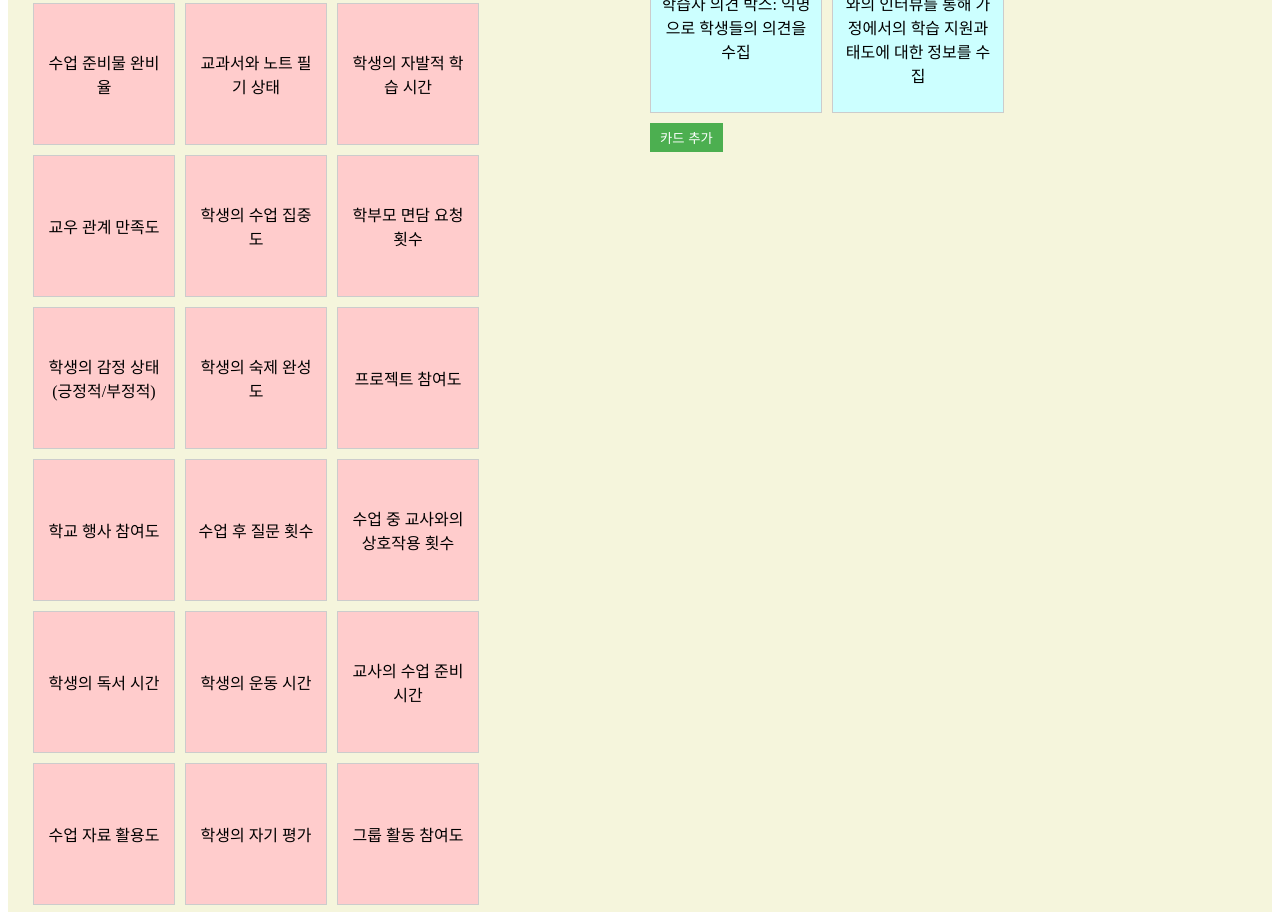
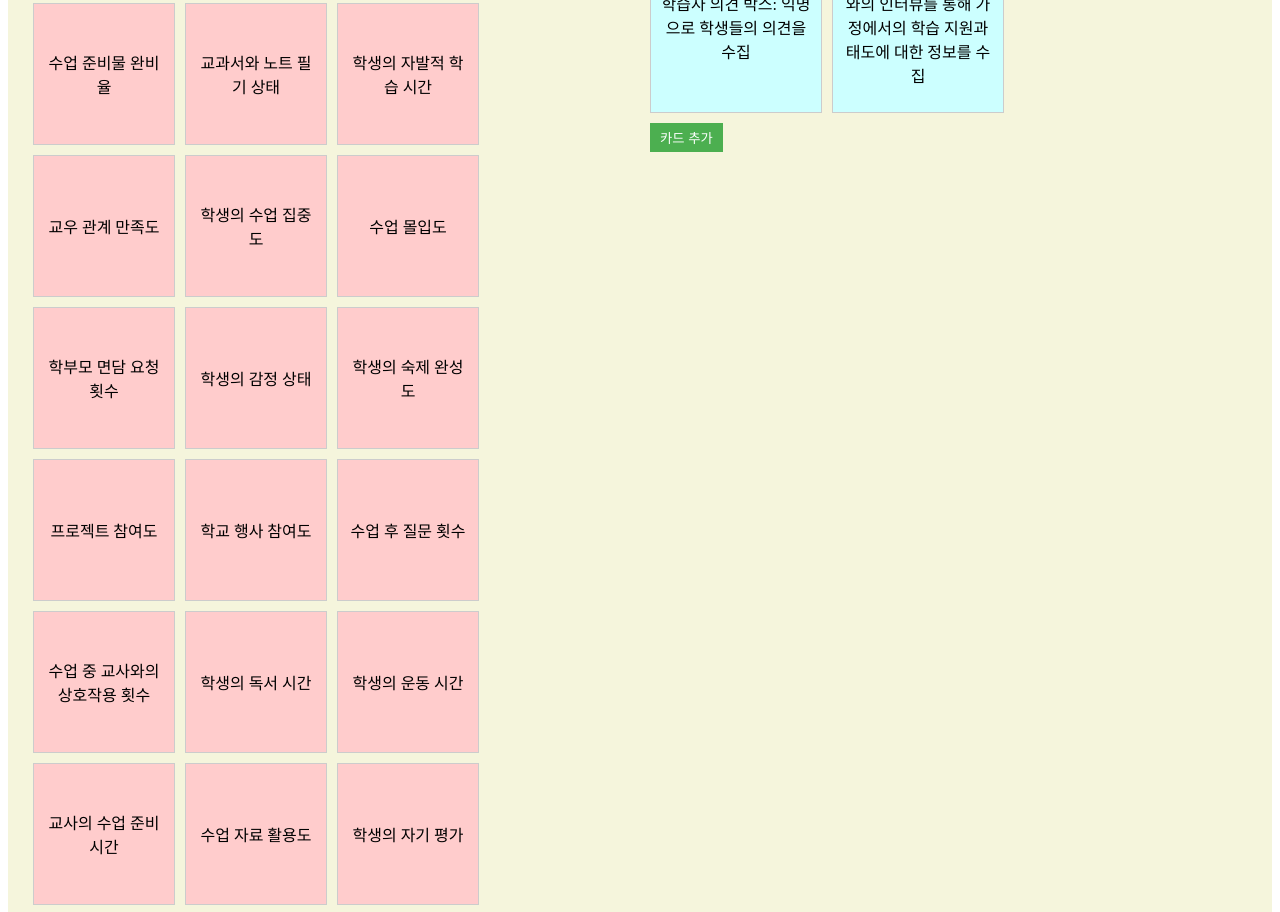
Before and after one commit to dmstj3848/dmstj, a plain HTML site: page index.html in a window 1280 px wide. Shown: the part 2533-3445 px from the top of the page. Drawn offline with Linux system fonts and the light colour scheme.

Commit message:
index.html

```diff
--- a/index.html
+++ b/index.html
@@ -344,8 +344,8 @@ window.onload = function() {
     "학생 출석률", "시험 성적", "과제 제출율", "학생 참여도", "학생 간의 상호작용 빈도",
     "수업 만족도", "학습 태도", "학급 분위기", "학생 상담 요청 횟수", "건강 상태 보고서",
     "수업 중 질문 횟수", "수업 중 발표 횟수", "수업 준비물 완비율", "교과서와 노트 필기 상태",
-    "학생의 자발적 학습 시간", "교우 관계 만족도", "학생의 수업 집중도",
-    "학부모 면담 요청 횟수", "학생의 감정 상태 (긍정적/부정적)", "학생의 숙제 완성도", "프로젝트 참여도",
+    "학생의 자발적 학습 시간", "교우 관계 만족도", "학생의 수업 집중도", "수업 몰입도",
+    "학부모 면담 요청 횟수", "학생의 감정 상태", "학생의 숙제 완성도", "프로젝트 참여도",
     "학교 행사 참여도", "수업 후 질문 횟수", "수업 중 교사와의 상호작용 횟수", "학생의 독서 시간",
     "학생의 운동 시간", "교사의 수업 준비 시간", "수업 자료 활용도", "학생의 자기 평가", "그룹 활동 참여도",
     "학습 목표 달성도", "학습 계획 수립 여부", "수업 중 스마트폰 사용 빈도", "수업 중 집중 방해 요소 발생 빈도",
```
